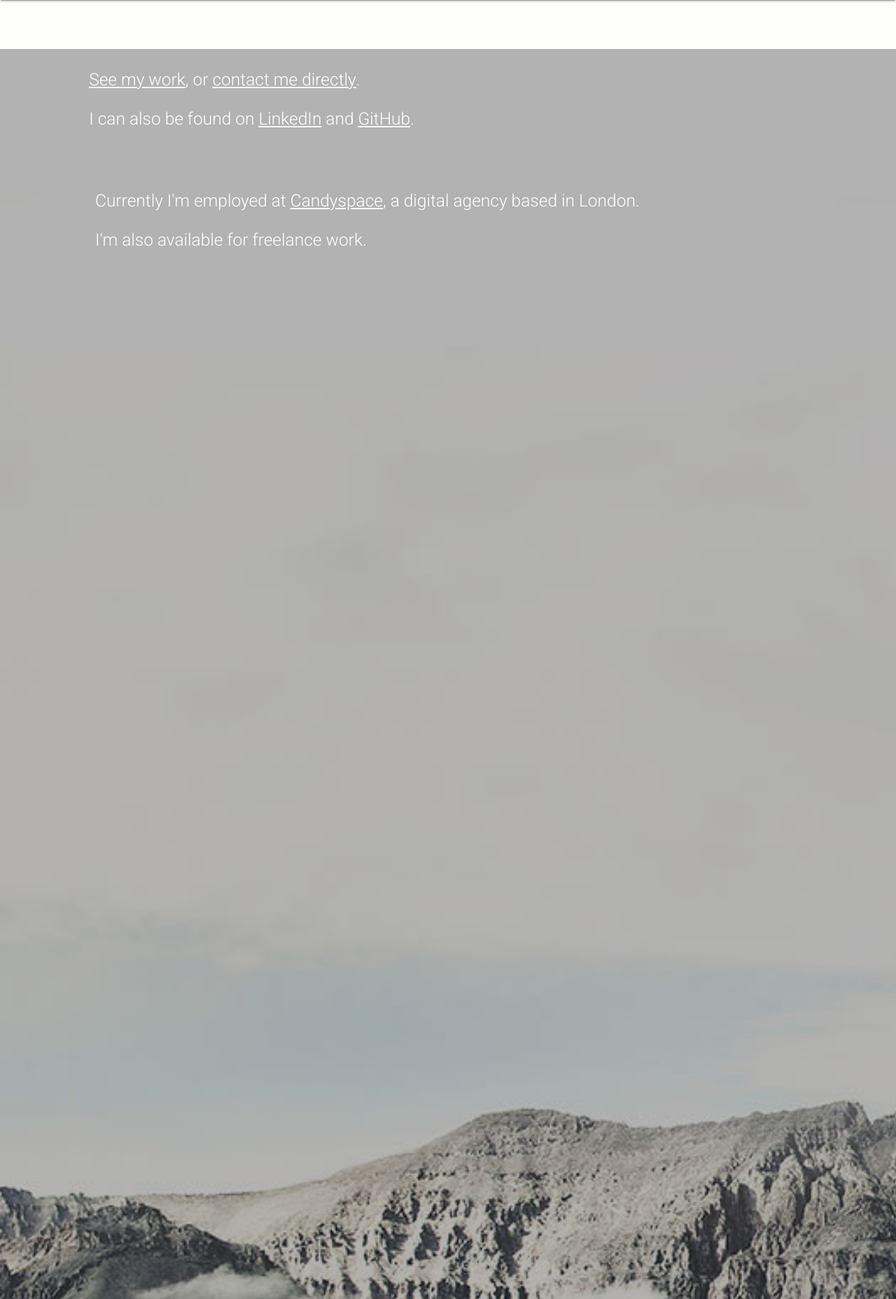
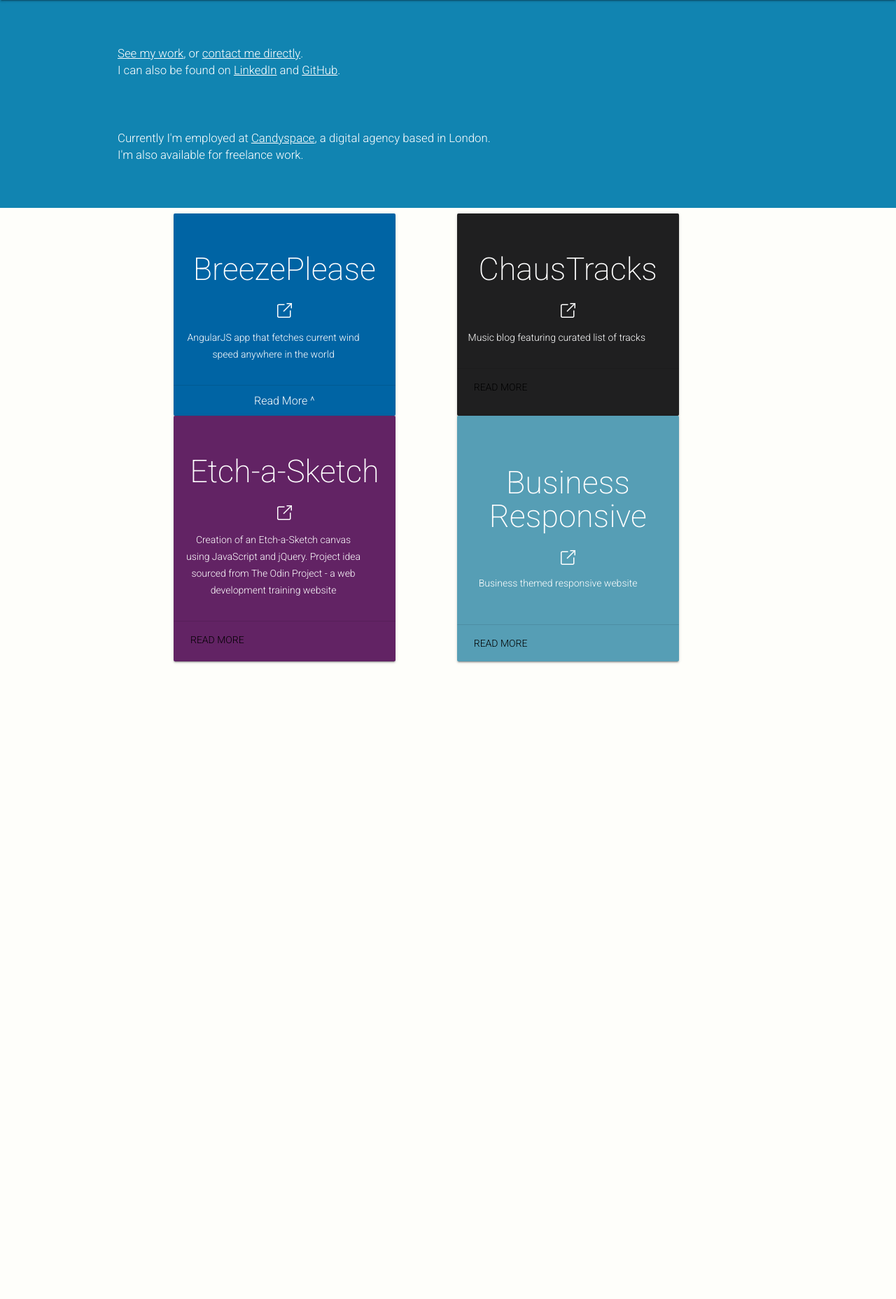
Before and after one commit to adriankelly/adriankelly-portfolio, a PHP site: page / in a window 1280 px wide. Shown: the part 64-1920 px from the top of the page at 70% size. Run offline with PHP 8.4, Linux system fonts and the light colour scheme; some libraries are stand-ins or nearby versions.

Commit message:
Updated button design on project squares

```diff
--- a/index.html
+++ b/index.html
@@ -34,36 +34,44 @@
           <h2 class="heading-job">Web Developer</h2>
         </div>
         <div class="story">
-        <div class="section--center currently">
-          <div class="mdl-cell--1-offset-desktop mdl-cell--1-offset-tablet mdl-cell--10-col mdl-cell--6-col-tablet mdl-cell--12-col-phone links">
-            <p class="currently-copy"><a href="#work">See my work</a>, or <a id="contact-link" href="#contact" class="contact">contact me directly</a>.
+          <div class="story-copy">
+            <div class="mdl-cell--1-offset-desktop  mdl-cell--6-col-tablet">
+              <p class="story-current"><a href="#work">See my work</a>, or <a id="contact-link" href="#contact" class="contact">contact me directly</a>.
                 <br>I can also be found on <a href="https://www.linkedin.com/in/adriankellyweb">LinkedIn</a> and
                 <a href="https://github.com/adriankelly">GitHub</a>.</p>
-          </div>
-        </div>
-        <div class="section--center currently currently-status links">
-          <p class="mdl-cell--1-offset-desktop mdl-cell--1-offset-tablet mdl-cell--10-col mdl-cell--6-col-tablet mdl-cell--12-col-phone currently-copy">Currently I'm employed at <a href="https://www.candyspace.com/">Candyspace</a>, a digital agency based in London.
+
+              <p class="story-status">Currently I'm employed at <a href="https://www.candyspace.com/">Candyspace</a>, a digital agency based in London.
                 <br>I'm also available for freelance work.</p>
             </div>
           </div>
 
-        <section id="work" class="section--center mdl-grid">
-          <h2 class="projects-section">Projects</h2>
+
+
+        </div>
+
+
+        <section class="section--center mdl-grid">
+
+
+
+
           <div class="mdl-card mdl-cell mdl-cell--1-offset-desktop mdl-cell--1-offset-tablet mdl-cell--10-col mdl-cell--6-col-tablet mdl-cell--12-col-phone mdl-shadow--2dp project project-breezeplease">
             <div class="mdl-card__title mdl-card--expand">
 
             </div>
             <div>
-              <a href="//breezeplease.com">
-                <h2 class="project-text">BreezePlease</h2>
+              <a class="project-title-link" href="//breezeplease.com">
+                <h2 class="project-title">BreezePlease</h2>
               </a>
               <a href="//breezeplease.com">
-<svg class="project-link-icon" width="1.5rem" height="1.5rem" viewBox="0 0 28 28" version="1.1" xmlns="http://www.w3.org/2000/svg" xmlns:xlink="http://www.w3.org/1999/xlink">
+                <svg class="project-link-icon" width="1.5rem" height="1.5rem" viewBox="0 0 28 28" version="1.1" xmlns="http://www.w3.org/2000/svg"
+                  xmlns:xlink="http://www.w3.org/1999/xlink">
                   <g id="Page-1" stroke="none" stroke-width="1" fill="none" fill-rule="evenodd">
                     <g id="Ei-external-link" fill="#FFFFFF">
                       <polygon id="Shape" points="26.288 0.297 27.702 1.712 12.712 16.702 11.298 15.288"></polygon>
                       <polygon id="Shape" points="28 10 26 10 26 2 18 2 18 0 28 0"></polygon>
-            <path d="M23,28 L3,28 C1.3,28 0,26.7 0,25 L0,5 C0,3.3 1.3,2 3,2 L14,2 L14,4 L3,4 C2.4,4 2,4.4 2,5 L2,25 C2,25.6 2.4,26 3,26 L23,26 C23.6,26 24,25.6 24,25 L24,14 L26,14 L26,25 C26,26.7 24.7,28 23,28 Z" id="Shape"></path>
+                      <path d="M23,28 L3,28 C1.3,28 0,26.7 0,25 L0,5 C0,3.3 1.3,2 3,2 L14,2 L14,4 L3,4 C2.4,4 2,4.4 2,5 L2,25 C2,25.6 2.4,26 3,26 L23,26 C23.6,26 24,25.6 24,25 L24,14 L26,14 L26,25 C26,26.7 24.7,28 23,28 Z"
+                        id="Shape"></path>
                     </g>
                   </g>
                   </svg>
@@ -75,11 +83,12 @@
                 <li>Makes use of Amazon Web Services, with hosting of project in an S3 bucket</li>
                 <li>Accounts for user input of region and country to enable more accurate wind speed results</li>
                 <li>Animations and graphics are entirely CSS and react to the particular wind speed that is returned after user
-                  input</li>
+                  input
+                </li>
               </ul>
             </div>
-            <div class="mdl-card__actions mdl-card--border">
-              <a class="mdl-button mdl-js-button mdl-js-ripple-effect loadToggle read-more ">Read More</a>
+            <div class="read-more-wrap">
+              <a class="loadToggle read-more-btn ">Read More ^</a>
             </div>
           </div>
           <div class="mdl-card mdl-cell mdl-cell--1-offset-desktop mdl-cell--1-offset-tablet mdl-cell--10-col mdl-cell--6-col-tablet mdl-cell--12-col-phone mdl-shadow--2dp project project-chaustracks">
@@ -87,17 +96,19 @@
 
             </div>
             <div>
-              <a href="//chaustracks.com">
-                <h2 class="project-text">ChausTracks</h2>
+              <a class="project-title-link" href="//chaustracks.com">
+                <h2 class="project-title">ChausTracks</h2>
               </a>
 
               <a href="//chaustracks.com">
-<svg class="project-link-icon" width="1.5rem" height="1.5rem" viewBox="0 0 28 28" version="1.1" xmlns="http://www.w3.org/2000/svg" xmlns:xlink="http://www.w3.org/1999/xlink">
+                <svg class="project-link-icon" width="1.5rem" height="1.5rem" viewBox="0 0 28 28" version="1.1" xmlns="http://www.w3.org/2000/svg"
+                  xmlns:xlink="http://www.w3.org/1999/xlink">
                   <g id="Page-1" stroke="none" stroke-width="1" fill="none" fill-rule="evenodd">
                     <g id="Ei-external-link" fill="#FFFFFF">
                       <polygon id="Shape" points="26.288 0.297 27.702 1.712 12.712 16.702 11.298 15.288"></polygon>
                       <polygon id="Shape" points="28 10 26 10 26 2 18 2 18 0 28 0"></polygon>
-            <path d="M23,28 L3,28 C1.3,28 0,26.7 0,25 L0,5 C0,3.3 1.3,2 3,2 L14,2 L14,4 L3,4 C2.4,4 2,4.4 2,5 L2,25 C2,25.6 2.4,26 3,26 L23,26 C23.6,26 24,25.6 24,25 L24,14 L26,14 L26,25 C26,26.7 24.7,28 23,28 Z" id="Shape"></path>
+                      <path d="M23,28 L3,28 C1.3,28 0,26.7 0,25 L0,5 C0,3.3 1.3,2 3,2 L14,2 L14,4 L3,4 C2.4,4 2,4.4 2,5 L2,25 C2,25.6 2.4,26 3,26 L23,26 C23.6,26 24,25.6 24,25 L24,14 L26,14 L26,25 C26,26.7 24.7,28 23,28 Z"
+                        id="Shape"></path>
                     </g>
                   </g>
                   </svg>
@@ -124,17 +135,19 @@
 
             </div>
             <div>
-              <a href="//adriankelly.github.io/etch-a-sketch/">
-                <h2 class="project-text">Etch-a-Sketch</h2>
+              <a class="project-title-link" href="//adriankelly.github.io/etch-a-sketch/">
+                <h2 class="project-title">Etch-a-Sketch</h2>
               </a>
               <a href="//adriankelly.github.io/etch-a-sketch/">
 
-<svg class="project-link-icon" width="1.5rem" height="1.5rem" viewBox="0 0 28 28" version="1.1" xmlns="http://www.w3.org/2000/svg" xmlns:xlink="http://www.w3.org/1999/xlink">
+                <svg class="project-link-icon" width="1.5rem" height="1.5rem" viewBox="0 0 28 28" version="1.1" xmlns="http://www.w3.org/2000/svg"
+                  xmlns:xlink="http://www.w3.org/1999/xlink">
                   <g id="Page-1" stroke="none" stroke-width="1" fill="none" fill-rule="evenodd">
                     <g id="Ei-external-link" fill="#FFFFFF">
                       <polygon id="Shape" points="26.288 0.297 27.702 1.712 12.712 16.702 11.298 15.288"></polygon>
                       <polygon id="Shape" points="28 10 26 10 26 2 18 2 18 0 28 0"></polygon>
-            <path d="M23,28 L3,28 C1.3,28 0,26.7 0,25 L0,5 C0,3.3 1.3,2 3,2 L14,2 L14,4 L3,4 C2.4,4 2,4.4 2,5 L2,25 C2,25.6 2.4,26 3,26 L23,26 C23.6,26 24,25.6 24,25 L24,14 L26,14 L26,25 C26,26.7 24.7,28 23,28 Z" id="Shape"></path>
+                      <path d="M23,28 L3,28 C1.3,28 0,26.7 0,25 L0,5 C0,3.3 1.3,2 3,2 L14,2 L14,4 L3,4 C2.4,4 2,4.4 2,5 L2,25 C2,25.6 2.4,26 3,26 L23,26 C23.6,26 24,25.6 24,25 L24,14 L26,14 L26,25 C26,26.7 24.7,28 23,28 Z"
+                        id="Shape"></path>
                     </g>
                   </g>
                   </svg>
@@ -158,16 +171,18 @@
 
             </div>
             <div class="mdl-card__supporting-text">
-              <a href="//adriankelly.github.io/business-theme/">
-                <h2 class="project-text">Business Responsive</h2>
+              <a class="project-title-link" href="//adriankelly.github.io/business-theme/">
+                <h2 class="project-title">Business Responsive</h2>
               </a>
               <a href="//adriankelly.github.io/business-theme/">
-<svg class="project-link-icon" width="1.5rem" height="1.5rem" viewBox="0 0 28 28" version="1.1" xmlns="http://www.w3.org/2000/svg" xmlns:xlink="http://www.w3.org/1999/xlink">
+                <svg class="project-link-icon" width="1.5rem" height="1.5rem" viewBox="0 0 28 28" version="1.1" xmlns="http://www.w3.org/2000/svg"
+                  xmlns:xlink="http://www.w3.org/1999/xlink">
                   <g id="Page-1" stroke="none" stroke-width="1" fill="none" fill-rule="evenodd">
                     <g id="Ei-external-link" fill="#FFFFFF">
                       <polygon id="Shape" points="26.288 0.297 27.702 1.712 12.712 16.702 11.298 15.288"></polygon>
                       <polygon id="Shape" points="28 10 26 10 26 2 18 2 18 0 28 0"></polygon>
-            <path d="M23,28 L3,28 C1.3,28 0,26.7 0,25 L0,5 C0,3.3 1.3,2 3,2 L14,2 L14,4 L3,4 C2.4,4 2,4.4 2,5 L2,25 C2,25.6 2.4,26 3,26 L23,26 C23.6,26 24,25.6 24,25 L24,14 L26,14 L26,25 C26,26.7 24.7,28 23,28 Z" id="Shape"></path>
+                      <path d="M23,28 L3,28 C1.3,28 0,26.7 0,25 L0,5 C0,3.3 1.3,2 3,2 L14,2 L14,4 L3,4 C2.4,4 2,4.4 2,5 L2,25 C2,25.6 2.4,26 3,26 L23,26 C23.6,26 24,25.6 24,25 L24,14 L26,14 L26,25 C26,26.7 24.7,28 23,28 Z"
+                        id="Shape"></path>
                     </g>
                   </g>
                   </svg>
--- a/styles/style.css
+++ b/styles/style.css
@@ -4,6 +4,19 @@
 
 body {
   background-color: #FEFEFA;
+}
+
+a {
+  text-decoration: underline;
+  color: white;
+}
+
+.project-title-link {
+  text-decoration: none;
+}
+
+.read-more-btn {
+  text-decoration: none;
 }
 
 #main-container {
@@ -25,19 +38,30 @@ body {
 
 .story {
   width: 100%;
-  height: 100%;
-  background-image: url('../img/bg2.jpg');
+  /*background-image: url('../img/bg2.jpg');*/
   background-size: cover;
   background-repeat: no-repeat;
   background-color: #1184B1;
   color: white;
-  text-align: left;
+  margin: 0 auto;
 }
 
-.projects-section {
-  width: 100%;
-  text-align: center;
-  font-size: 1.75em;
+
+.story {
+  width: 90%;
+  position: relative;
+  padding: 5%;
+  margin: 0 auto;
+}
+
+.story-current {
+  margin: 0;
+  font-size: 1.2em;
+}
+
+.story-status {
+  font-size: 1.2em;
+  margin: 7% 0 0;
 }
 
 .project-breezeplease {
@@ -56,17 +80,15 @@ body {
   background-color: #569EB5;
 }
 
-.project-text {
+.project-title {
+  font-weight: 200;
+  text-align: center;
+}
+
+.project-text-body {
+  padding: 5%;
   color: white;
   text-align: center;
-  font-weight: 300;
-  margin-bottom: 5%;
-}
-.project-text-headng {
-  font-size: 1.75em;
-}
-.project-text-body {
-  padding: 5%;
 }
 
 .project-link-icon {
@@ -74,17 +96,28 @@ body {
   margin: 0 auto;
 }
 
+.read-more-wrap {
+    border-top: 1px solid rgba(0,0,0,.1);
+    font-size: 16px;
+    line-height: normal;
+    width: 100%;
+    background-color: transparent;
+    /*padding: 12px;  */
+    padding: 12px 0;
+    text-align: center;
+}
 
-.read-more {
-  border: 2px solid #3A4957;
+.read-more-btn {
+  /*border: 1px solid white;*/
+  width: 50px;
+  height: 35px;
+  padding: 7px;
+  border-radius: 2px;
 }
 .section--center {
   max-width: 960px;
 }
 
-a {
-  text-decoration: none;
-}
 
 .project {
   width: 90%;
@@ -108,13 +141,6 @@ a {
 }
 
 
-
-.links a {
-  color: white;
-  text-decoration: underline;
-  cursor: pointer;
-}
-
 .mdl-layout__header {
   background-color: transparent;
   color: #3A4957;
@@ -125,20 +151,6 @@ a {
   cursor: pointer;
 }
 
-.currently {
-  width: 90%;
-}
-
-.currently-copy {
-  /*margin: 3% 0 0;*/
-  padding: 2% 5% 0;
-
-  font-size: 1em;
-}
-
-.currently-status {
-  margin-bottom: 8%;
-}
 
 .mdl-card__title {
   color: #fff;
@@ -283,12 +295,12 @@ a {
     50% { opacity:1; }
     100% { opacity:0; }
 }
-
+/*
 .mdl-menu__item a,
 .mdl-menu__item li {
   text-decoration: none;
   color: #3A4957;
-}
+}*/
 
 @media only screen and (min-width: 500px) {
   .work-heading {
@@ -328,20 +340,16 @@ a {
 }
 
   .project {
-    width: 100%;
+    width: 33%;
+    margin: 0;
+    display: inline-block;
   }
   .currently p {
     font-size: 1.75rem;
     line-height: 4rem;
-    margin-top: 5rem;
   }
-  .currently-status p {
-    margin-top: 3rem;
-  }
-
   .currently-copy {
     text-align: left;
-/*    font-size: 1em;*/
   }
 
 
@@ -350,7 +358,5 @@ a {
     width: 80%;
     font-size: 1rem;
   }
-  .currently-status {
-    margin-bottom: 10rem;
-  }
+
 }
```
Lines whose indentation alone changed are shown as unchanged.
